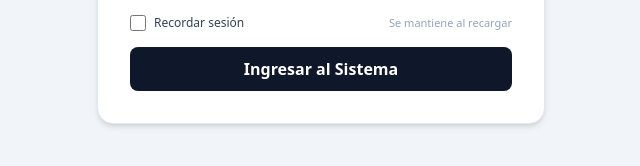
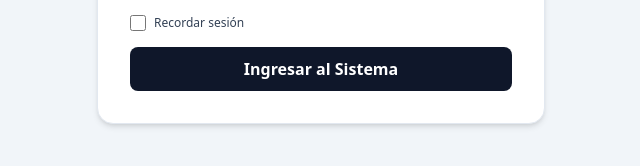
Before and after one commit to diogoflakk/controlap, a plain HTML site: page login.html in a window 1280 px wide. Shown: the part 542-708 px from the top of the page, 319-959 px from the left. Drawn offline with nearby package versions, Linux system fonts and the light colour scheme.

Commit message:
Update login.html to remove checkbox description
Removed text from the 'Recordar sesión' checkbox label.

```diff
--- a/login.html
+++ b/login.html
@@ -53,7 +53,7 @@
                         <input type="checkbox" id="recordar-sesion" class="w-4 h-4 rounded border-slate-300 cursor-pointer">
                         <span>Recordar sesión</span>
                     </label>
-                    <span class="text-[11px] text-slate-400">Se mantiene al recargar</span>
+                    <span class="text-[11px] text-slate-400"></span>
                 </div>
 
                 <p id="login-error" class="hidden text-xs text-red-600 font-semibold bg-red-50 p-2.5 rounded-lg border border-red-200"></p>
```
